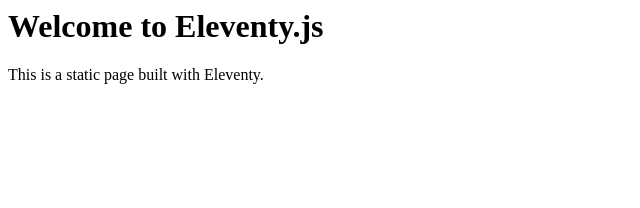
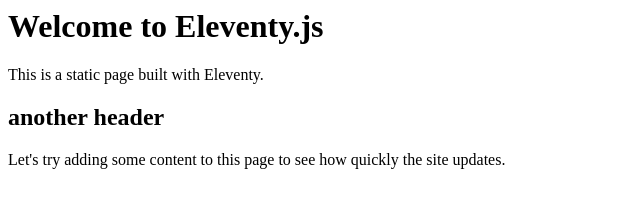
Before and after one commit to klalicki/portfolio-template-11ty, an Eleventy site: page src/index.md in a window 1280 px wide. Shown: the whole page, without its empty margins (0-640 px from the left). Built offline with nearby package versions, Linux system fonts and the light colour scheme; Eleventy itself is replaced by a stand-in of ours; files that its build step writes are made by us from their sources.

Commit message:
tests to see how quickly GH pages updates

```diff
--- a/src/index.md
+++ b/src/index.md
@@ -1,3 +1,7 @@
 # Welcome to Eleventy.js
 
 This is a static page built with Eleventy.
+
+## another header
+
+Let's try adding some content to this page to see how quickly the site updates.
```
Also changed, not shown: docs/index.html (+2 -0 lines).
